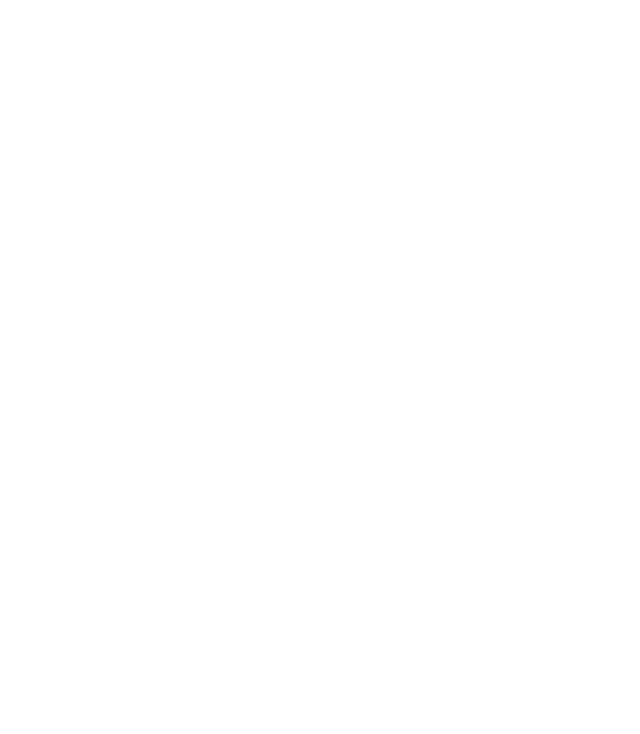
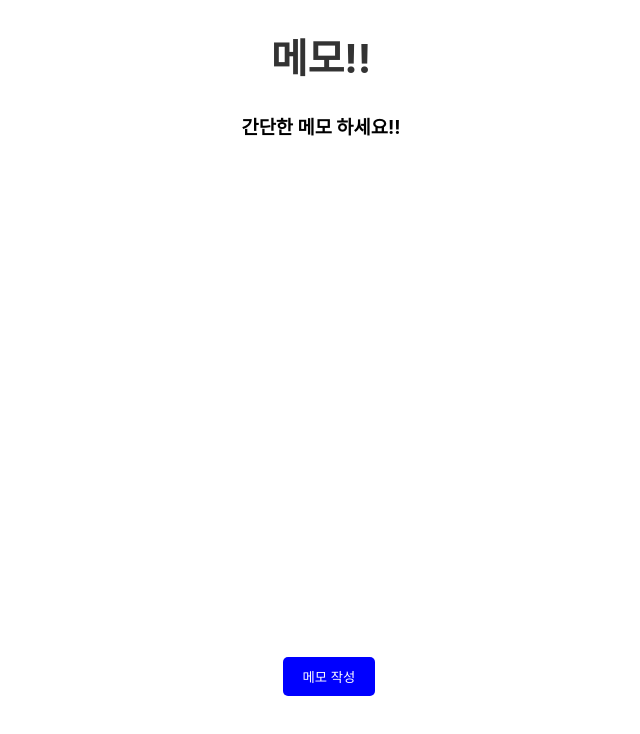
Before and after one commit to bae080311/Memo, a React (Create React App) app: page / in a window 1280 px wide. Shown: the top 734 px of the page, without its empty margins (319-959 px from the left). Built offline with nearby package versions, Linux system fonts and the light colour scheme.

Commit message:
feat: 경로

```diff
--- a/src/App.js
+++ b/src/App.js
@@ -1,3 +1,19 @@
-export default function App() {
-  return <div className="App"></div>;
+import React from "react";
+import { BrowserRouter as Router, Routes, Route } from "react-router-dom";
+import List from "./pages/List";
+import Create from "./pages/Create";
+import "./style/globalstyle";
+import "./index.css";
+
+function App() {
+  return (
+    <Router>
+      <Routes>
+        <Route path="/" element={<List />} />
+        <Route path="/create" element={<Create />} />
+      </Routes>
+    </Router>
+  );
 }
+
+export default App;
--- /dev/null
+++ b/src/pages/List.js
@@ -0,0 +1,28 @@
+import React from "react";
+import { useNavigate } from "react-router-dom";
+import Title from "../components/Title";
+import Button from "../components/button";
+
+function List() {
+  const navigate = useNavigate();
+
+  return (
+    <div className="App">
+      <Title />
+      <Button
+        onClick={() => {
+          navigate("/create");
+        }}
+        style={{
+          position: "relative",
+          left: "47%",
+          top: "500px",
+        }}
+      >
+        메모 작성
+      </Button>
+    </div>
+  );
+}
+
+export default List;
```
